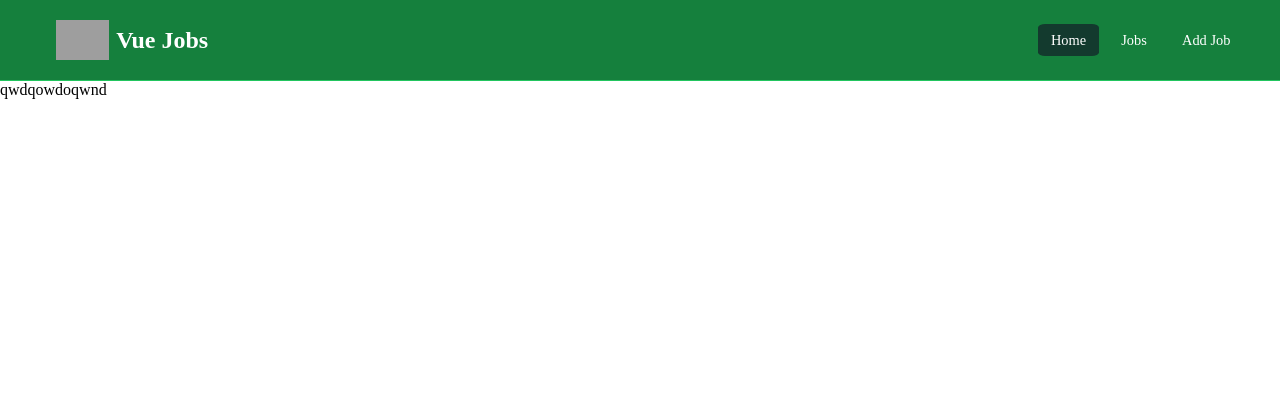
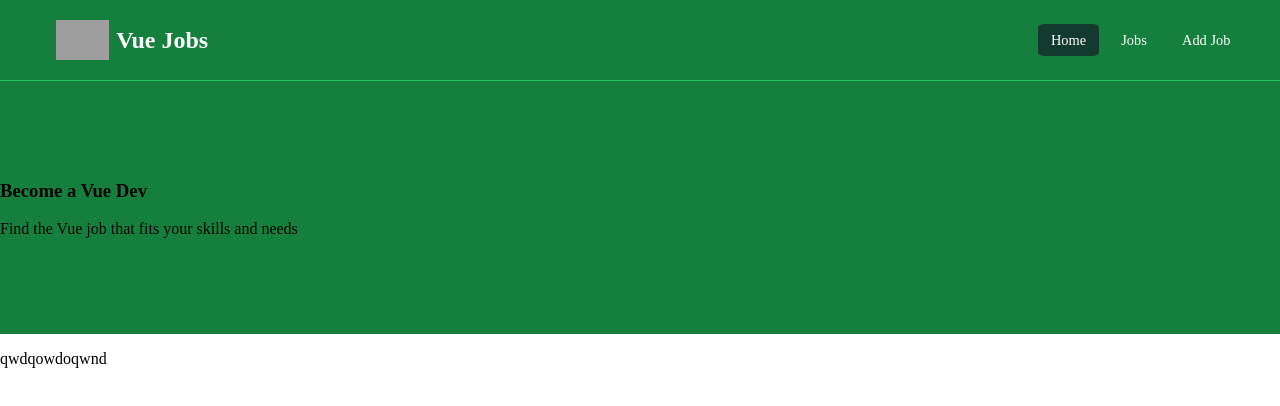
Before and after one commit to YunWonYong/vue, a Vue app in the folder crash-vue3_25_04_11_clone/: page / in a window 1280 px wide. Shown: the top 406 px of the page. Built offline with nearby package versions, Linux system fonts and the light colour scheme; grey boxes are pictures that could not be loaded.

Commit message:
Add Hero Banner

```diff
--- /dev/null
+++ b/crash-vue3_25_04_11_clone/src/components/hero/HeroBanner.vue
@@ -0,0 +1,44 @@
+<script setup="ts">
+import { defineProps } from "vue";
+defineProps({
+    title: {
+        type: String,
+        default: "Become a Vue Dev"
+    },
+    subtitle: {
+        type: String,
+        default: "Find the Vue job that fits your skills and needs",
+    }
+});
+
+</script>
+<template>
+<section
+    :class="$style.hero"
+>
+    <article
+        :class="$style.heroInner"
+    >
+        <h1>
+            {{ title }}
+        </h1>
+        <p>
+            {{ subtitle }}
+        </p>
+    </article>
+</section>
+</template>
+<style module>
+.hero {
+    background-color: rgb(21, 128, 61, 1);
+    margin-bottom: 1rem;
+    padding:5rem 0;
+}
+
+.hero-inner {
+    max-width: 80rem;
+    margin: 0 auto;
+    padding: 0 2rem;
+    display: flex;
+}
+</style>
--- a/crash-vue3_25_04_11_clone/src/components/layout/MainHeader.vue
+++ b/crash-vue3_25_04_11_clone/src/components/layout/MainHeader.vue
@@ -1,8 +1,10 @@
 <script setup>
+import HeroBanner from '../hero/HeroBanner.vue';
 import MainNavigation from './MainNavigation.vue';
 </script>
 <template>
 <header>
     <MainNavigation />
+    <HeroBanner />
 </header>
 </template>
```
